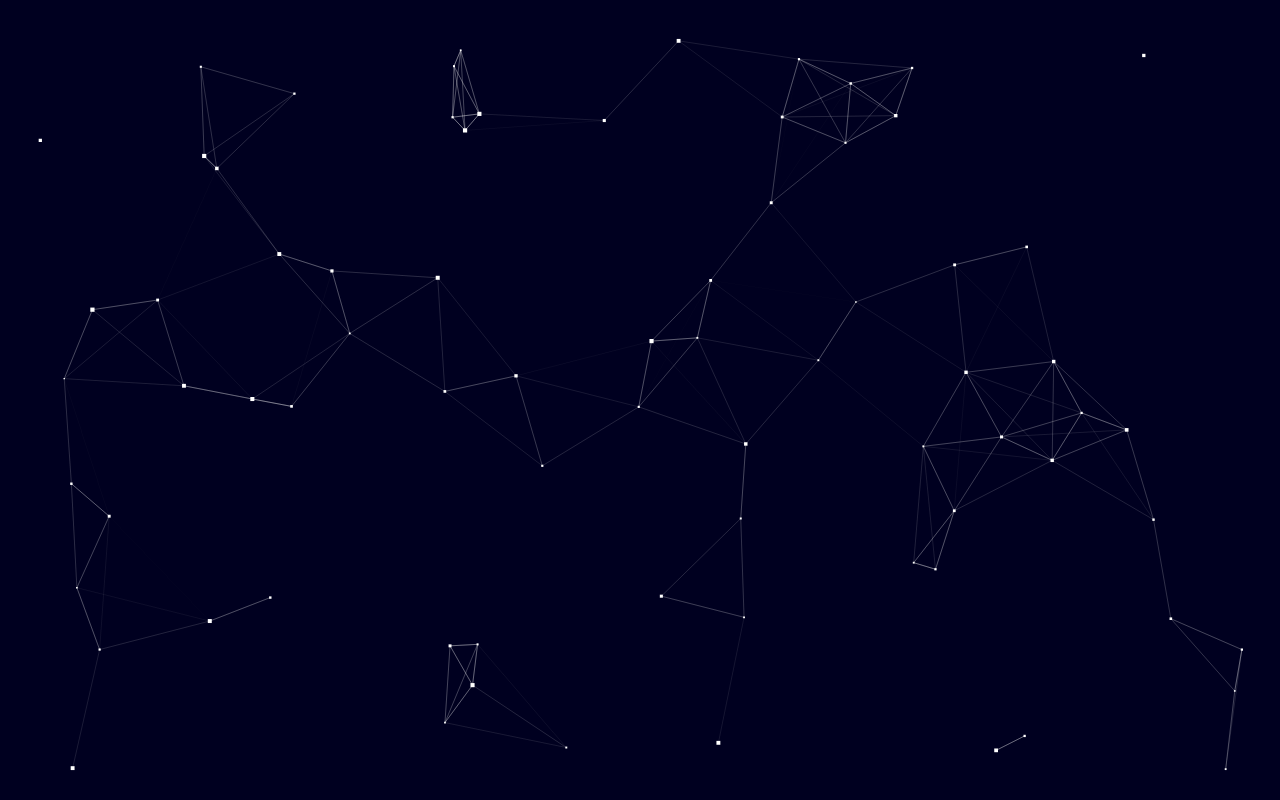
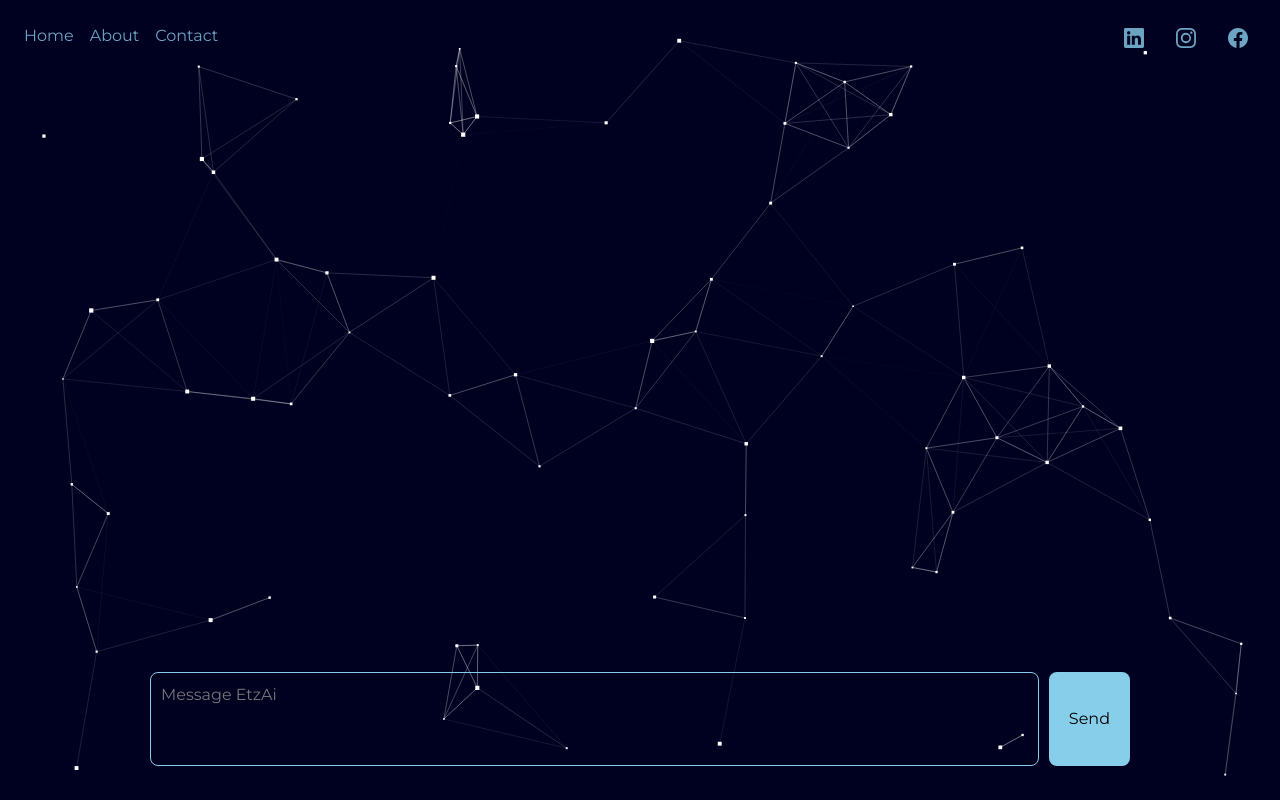
Before and after one commit to EmersonCoronel/developer-portfolio, a React (Create React App) app: page /etzai in a window 1280 px wide. Before the commit this address had no page. Built offline with nearby package versions, Linux system fonts and the light colour scheme; a web font is replaced by a local one.

Commit message:
EtzAi backend (no project tag)

```diff
--- a/src/App.tsx
+++ b/src/App.tsx
@@ -5,6 +5,7 @@ import Home from "./pages/Home";
 import About from "./pages/About";
 import Catan from "./pages/Catan";
 import Typographia from "./pages/Typographia";
+import EtzAi from "./pages/EtzAI";
 import ParticlesComponent from "./components/general/Particles";
 
 const App: React.FC = () => {
@@ -18,6 +19,7 @@ const App: React.FC = () => {
             <Route path="/about" element={<About />} />
             <Route path="/catan" element={<Catan />} />
             <Route path="/typographia" element={<Typographia />} />
+            <Route path="/etzai" element={<EtzAi />} />
           </Routes>
         </Router>
       </div>
--- /dev/null
+++ b/src/pages/EtzAI.tsx
@@ -0,0 +1,70 @@
+import React, { useState, useEffect, useRef } from "react";
+import Header from "../components/general/Header";
+import axios from "axios";
+
+const EtzAI: React.FC = () => {
+  const [message, setMessage] = useState("");
+  const [messages, setMessages] = useState<{ role: string; content: string }[]>([]);
+  const messagesEndRef = useRef<HTMLDivElement>(null);
+
+  const sendMessage = async () => {
+    if (message.trim() === "") return;
+
+    const newMessages = [...messages, { role: "user", content: message }];
+    setMessages(newMessages);
+    setMessage("");
+
+    try {
+      const res = await axios.post('https://etz-ai-d44ad13dc91b.herokuapp.com/api/chat', { message });
+      const aiResponse = res.data.response;
+      setMessages([...newMessages, { role: "assistant", content: aiResponse }]);
+    } catch (error) {
+      console.error('Error sending message:', error);
+    }
+  };
+
+  const scrollToBottom = () => {
+    messagesEndRef.current?.scrollIntoView({ behavior: "smooth" });
+  };
+
+  useEffect(() => {
+    scrollToBottom();
+  }, [messages]);
+
+  const handleKeyDown = (event: React.KeyboardEvent<HTMLTextAreaElement>) => {
+    if (event.key === "Enter" && !event.shiftKey) {
+      event.preventDefault();
+      sendMessage();
+    }
+  };
+
+  return (
+    <div>
+      <Header />
+      <div className="chat-container">
+        <div className="chat-box">
+          <div className="messages">
+            {messages.map((msg, index) => (
+              <div key={index} className={`message ${msg.role}`}>
+                {msg.content}
+              </div>
+            ))}
+            <div ref={messagesEndRef} />
+          </div>
+        </div>
+        <div className="input-container">
+          <textarea
+            value={message}
+            onChange={(e) => setMessage(e.target.value)}
+            onKeyDown={handleKeyDown}
+            placeholder="Message EtzAi"
+            rows={3}
+          />
+          <button onClick={sendMessage}>Send</button>
+        </div>
+      </div>
+    </div>
+  );
+};
+
+export default EtzAI;
--- a/src/style.css
+++ b/src/style.css
@@ -84,8 +84,10 @@ body {
 }
 
 .card-title {
+  white-space: pre-wrap;
   text-align: center;
   font-size: x-large;
+  padding: 2%;
 }
 
 .card-text {
@@ -293,3 +295,85 @@ body {
     margin-bottom: 10px;
   }
 }
+
+
+/* EtzAI */
+
+/* Chat Interface */
+.chat-container {
+  display: flex;
+  flex-direction: column;
+  align-items: center;
+  justify-content: flex-start;
+  height: 88vh;
+  color: #87ceeb;
+  background: transparent; /* Match the body background */
+}
+
+.chat-box {
+  flex-grow: 1;
+  width: 100%;
+  overflow-y: auto;
+  padding: 20px;
+  box-sizing: border-box;
+}
+
+.messages {
+  width: 100%;
+  max-width: 1000px; /* Increased max-width */
+  margin: auto;
+  display: flex;
+  flex-direction: column;
+}
+
+.message {
+  margin: 10px 0;
+  font-family: "Montserrat", sans-serif;
+  padding: 10px 15px;
+  border-radius: 15px;
+  max-width: 60%; /* Reduced max-width to avoid overly long bubbles */
+  word-wrap: break-word;
+}
+
+.message.user {
+  background-color: rgba(135, 206, 235, 0.3); /* Faint grayish-blue color */
+  align-self: flex-end;
+  text-align: left; /* Left-align the text within the bubble */
+}
+
+.message.ai {
+  background-color: rgba(0, 0, 0, 0.2); /* Faint background for AI messages */
+  align-self: flex-start;
+  text-align: left;
+}
+
+.input-container {
+  display: flex;
+  width: 100%;
+  max-width: 1000px; /* Increased max-width */
+  margin: auto;
+  padding: 10px;
+  box-sizing: border-box;
+  background: transparent;
+}
+
+.input-container textarea {
+  flex-grow: 1;
+  padding: 10px;
+  border: 1px solid #87ceeb;
+  border-radius: 8px;
+  background: transparent;
+  color: #87ceeb;
+  font-family: "Montserrat", sans-serif;
+  resize: none;
+}
+
+.input-container button {
+  background-color: #87ceeb;
+  border: none;
+  border-radius: 8px;
+  padding: 10px 20px;
+  margin-left: 10px;
+  cursor: pointer;
+  font-family: "Montserrat", sans-serif;
+}
```
